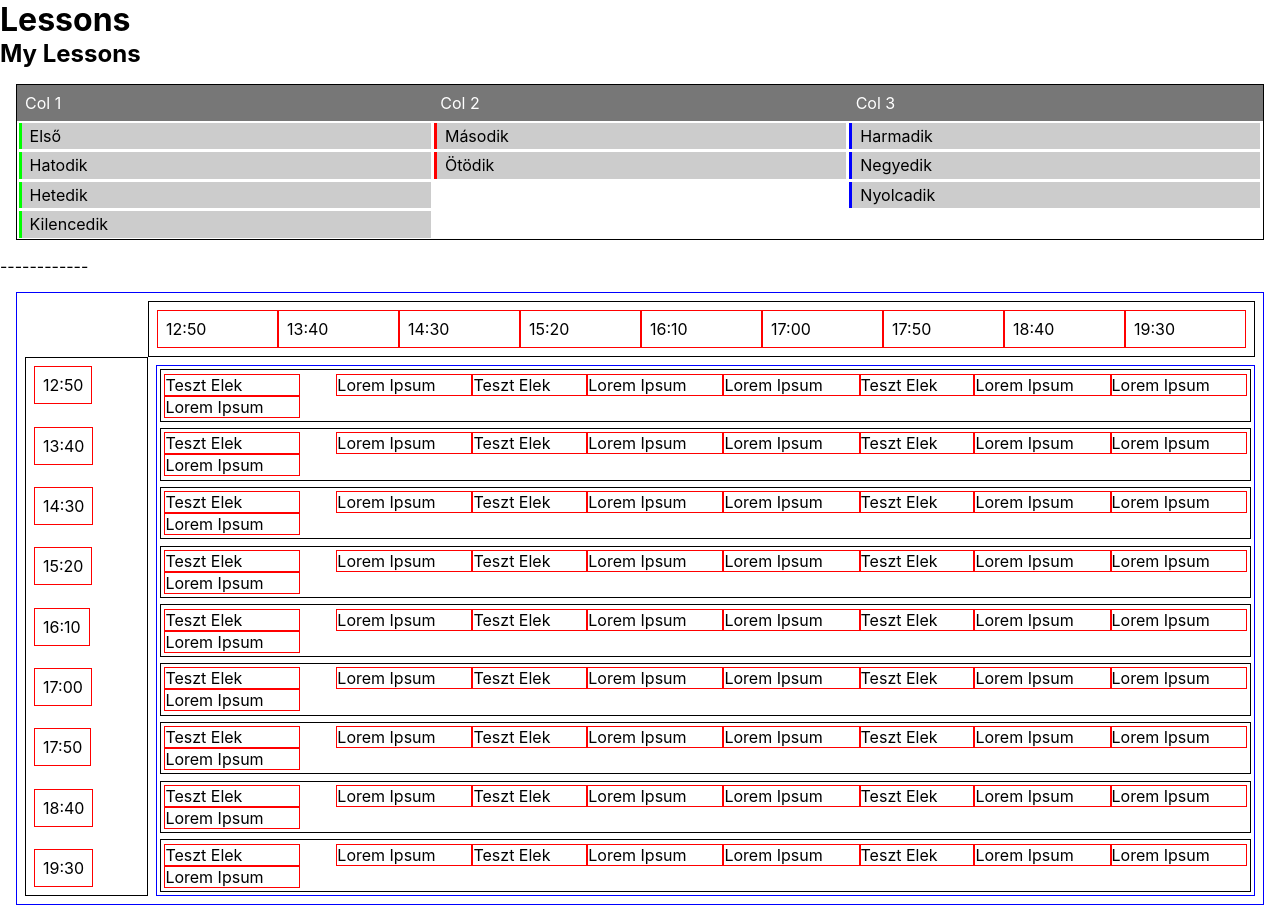
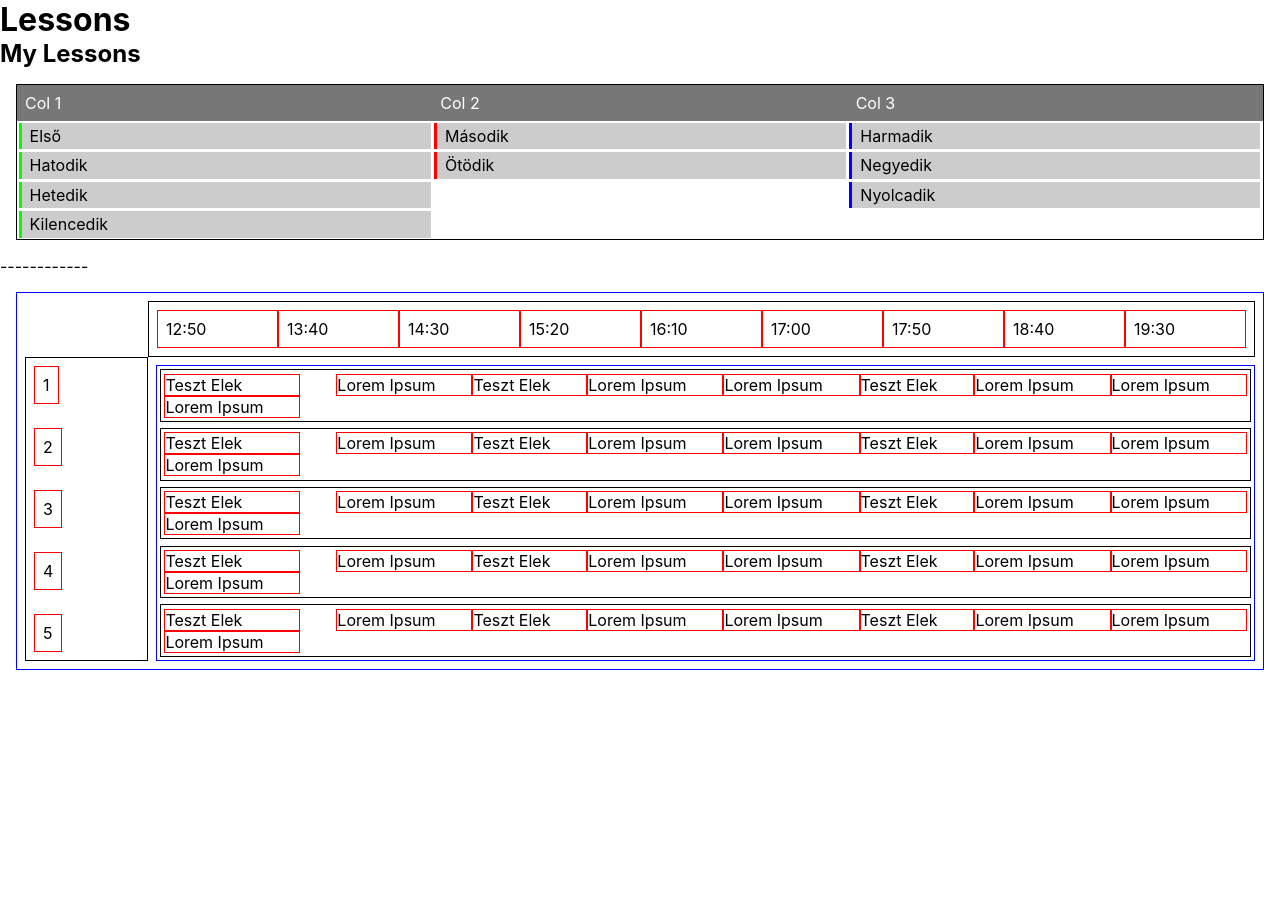
Before and after one commit to kragmar/angular-student-scheduler, an Angular app: page / in a window 1280 px wide. After the commit the page ends 800 px from the top, so only its background shows below. Built offline with nearby package versions, Linux system fonts and the light colour scheme.

Commit message:
1 file modified

```diff
--- a/src/app/weekly-schedule/table/table.component.html
+++ b/src/app/weekly-schedule/table/table.component.html
@@ -22,10 +22,10 @@
     <div class="table__header__top__cell" *ngFor="let col of columns">{{ col }}</div>
   </div>
   <div class="table__header__side">
-    <div class="table__header__side__cell" *ngFor="let col of columns">{{ col }}</div>
+    <div class="table__header__side__cell" *ngFor="let col of [1,2,3,4,5]">{{ col }}</div>
   </div>
   <div class="table__body">
-    <div class="table__body__row" *ngFor="let col of columns">
+    <div class="table__body__row" *ngFor="let col of [1,2,3,4,5]">
       <ng-container class="table__body__row__cell" *ngFor="let lesson of lessons">
         <ng-container [ngSwitch]="lesson?.id">
           <div *ngSwitchCase="1" [className]="'table__body__row__cell table__body__row__cell--col1'">
```
